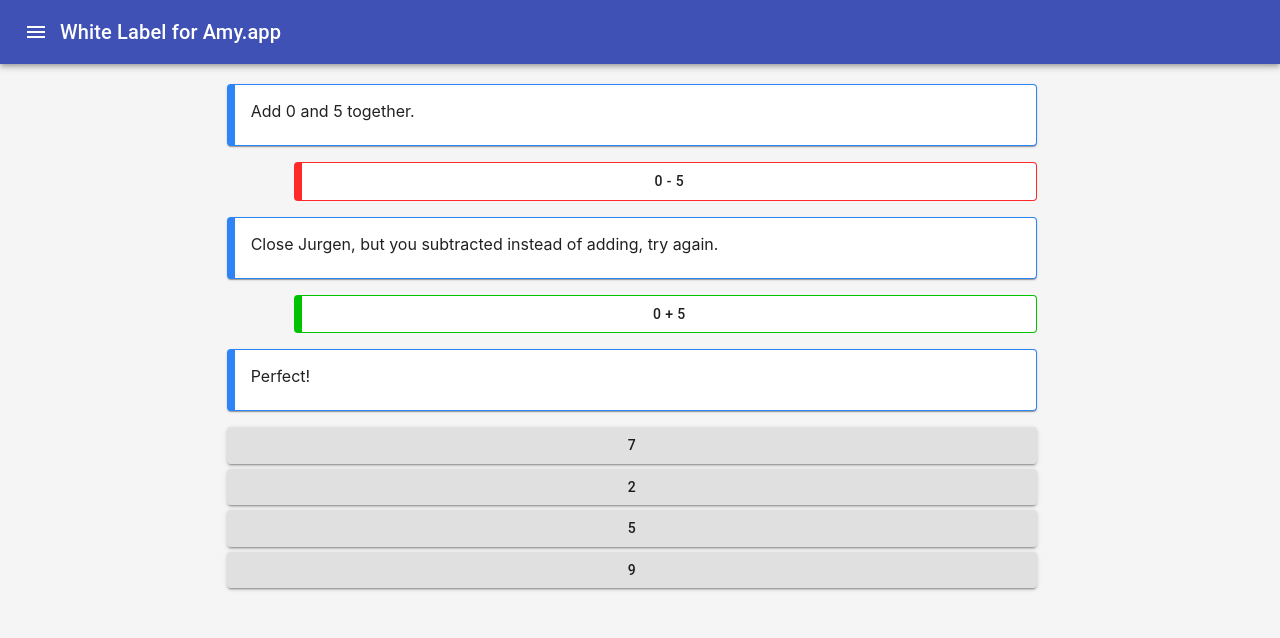
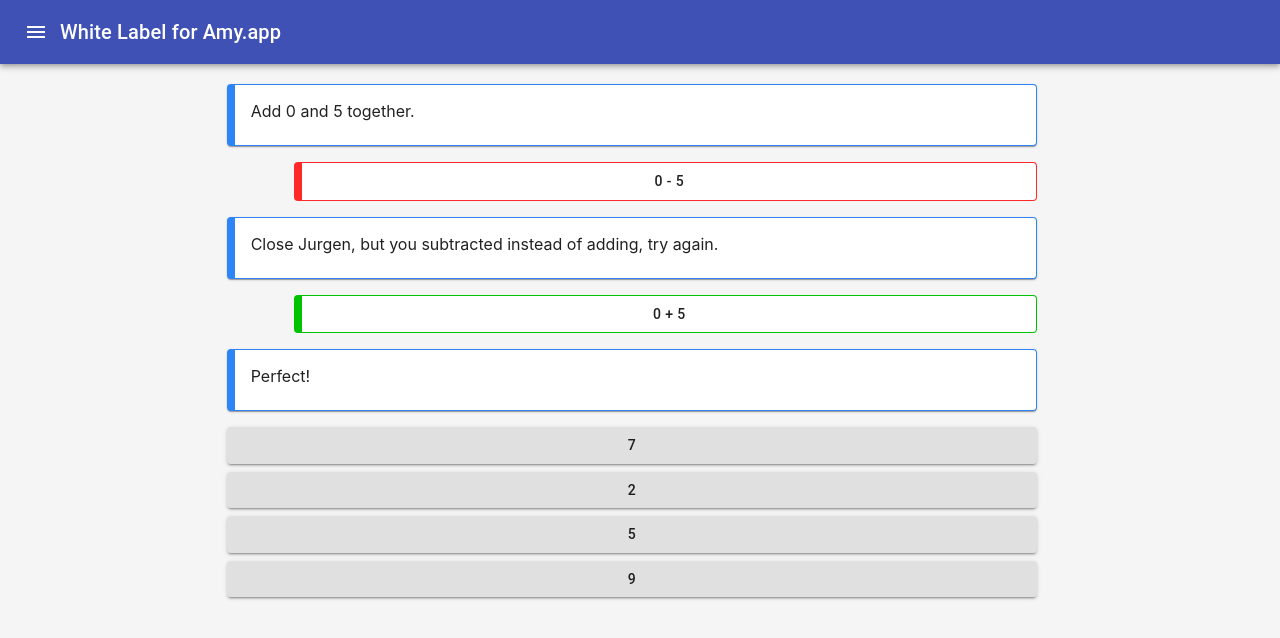
Before and after one commit to webmad-nz/white-label-react, a React (Create React App) app: page / in a window 1280 px wide. Shown: the top 638 px of the page. Built offline with nearby package versions, Linux system fonts and the light colour scheme.

Commit message:
Removed unused code

```diff
--- a/src/Page.tsx
+++ b/src/Page.tsx
@@ -1,8 +1,6 @@
 import { Button, Card, CardContent, Grid } from "@material-ui/core";
 import { makeStyles } from "@material-ui/core/styles";
 import { default as React } from "react";
-// import CancelIcon from '@material-ui/icons/Cancel';
-// import CheckCircleIcon from '@material-ui/icons/CheckCircle';
 
 const useStyles = makeStyles((theme) => ({
     instruction: {
@@ -22,9 +20,6 @@ const useStyles = makeStyles((theme) => ({
         borderLeft: "8px solid #ff2929",
         border: "1px solid #ff2929",
         borderRadius: "4px",
-    },
-    button: {
-        color: "white",
     },
 }));
 
@@ -56,11 +51,11 @@ export function Option({ options, state }: { options: string[]; state: string })
                 </Grid>
             )}
             {state === "DEFAULT" && (
-                <Grid container justify="flex-end">
+                <Grid container spacing={1} justify="flex-end">
                     {options.map((opt) => {
                         return (
-                            <Grid item xs={12} direction="column">
-                                <Button fullWidth variant="contained" style={{ marginBottom: "5px" }}>
+                            <Grid item xs={12}>
+                                <Button fullWidth variant="contained">
                                     {opt}
                                 </Button>
                             </Grid>
```
